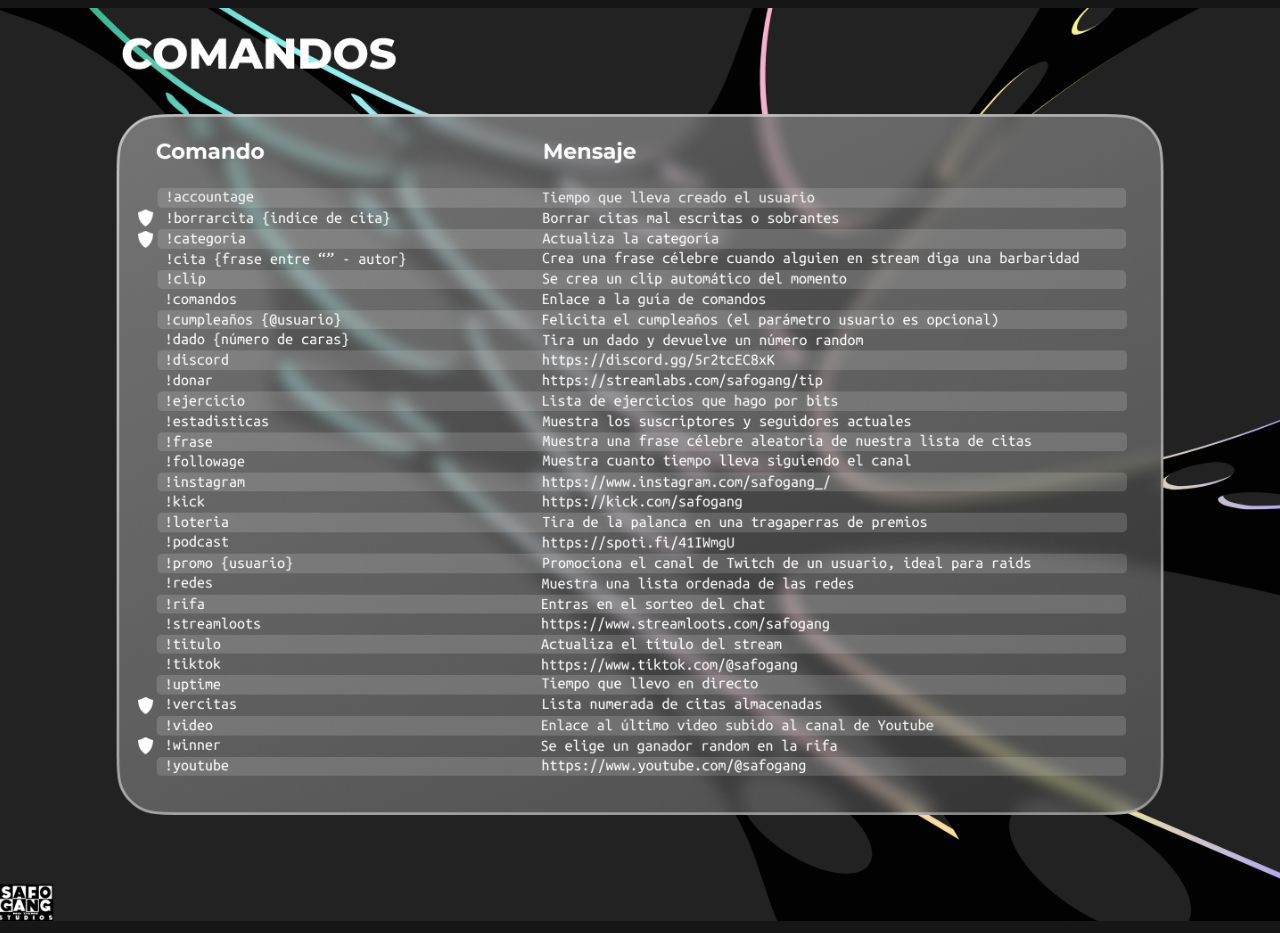
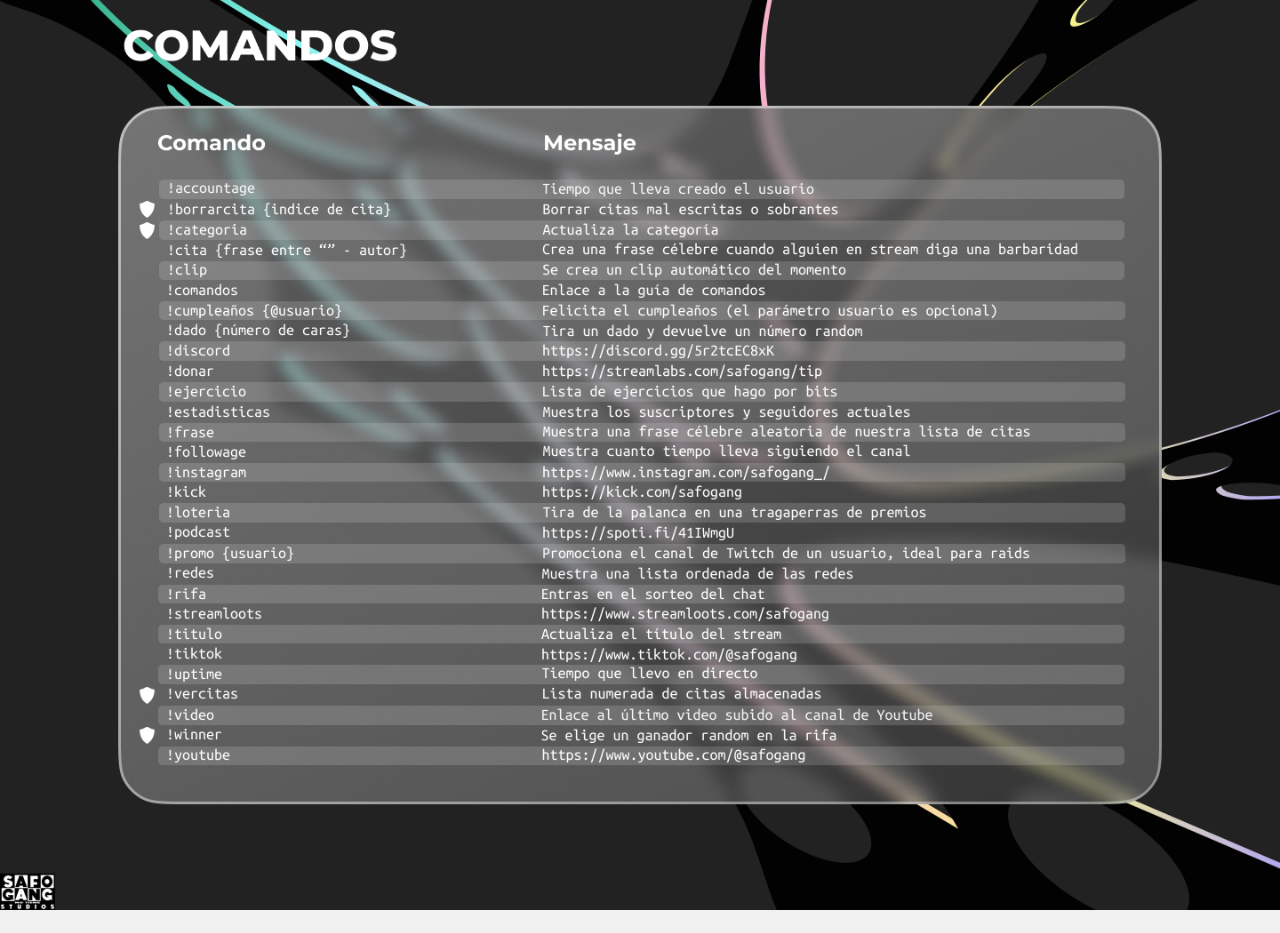
Before and after one commit to nereagonzalez12/safogang.github.io, a plain HTML site: page index.html in a window 1280 px wide. After the commit the page ends 910 px from the top, so only its background shows below. Drawn offline with Linux system fonts and the light colour scheme.

Commit message:
solo imagen y prueba movil

```diff
--- a/index.html
+++ b/index.html
@@ -4,20 +4,11 @@
     <meta charset="UTF-8">
     <meta name="viewport" content="width=device-width, initial-scale=1.0">
     <link rel="stylesheet" type="text/css" href="style.css">
-
-    <!-- <link rel="icon" href="icon.png" type="image/png"> -->
     <title>Safogang</title>
-
 </head>
-
 <body>
-
     <div class="cuerpo">
-        <img src="Desktop - 1.png" alt="desktop" id="desktop" width="1284px"/>
-
+        <img src="Desktop - 1.png" alt="desktop" id="desktop"/>
     </div>
-
 </body>
-
-
 </html>
--- a/style.css
+++ b/style.css
@@ -1,8 +1,15 @@
-body{
-    display: flex;
-    justify-content: center;
-    align-items: center;
-    background-color: rgb(22, 22, 22);
-    overflow: hidden;
+/* Estilo para el cuerpo de la página */
+body {
+    margin: 0;
+    padding: 0;
+    font-family: Arial, sans-serif;
+    background-color: #f0f0f0; /* Color de fondo opcional */
+}
 
+/* Estilo para la imagen "desktop" */
+#desktop {
+    display: block;
+    margin: 0 auto; /* Centra la imagen horizontalmente */
+    max-width: 100%; /* Asegura que la imagen no se extienda más allá del ancho del dispositivo */
+    height: auto; /* Mantiene la relación de aspecto de la imagen */
 }
```
